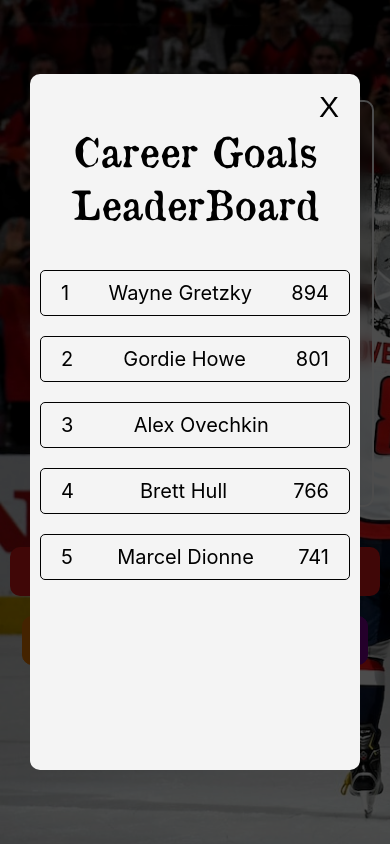
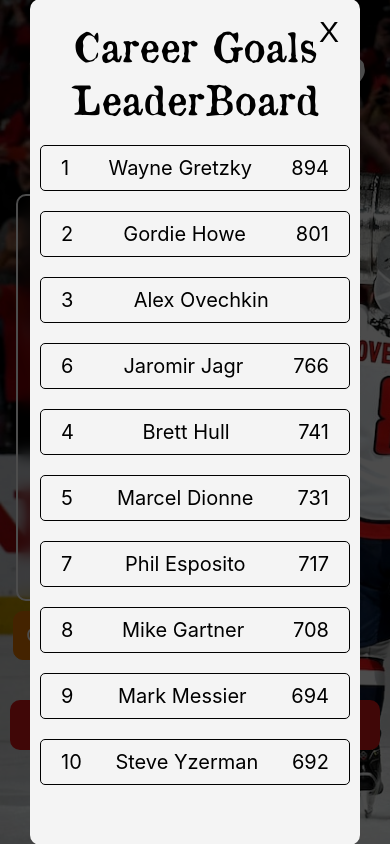
Before and after one commit to kmiecik013/Ovechkin-Countdown, a React (Create React App) app: page / in a window 390 px wide. Both pictures are taken after a click on the button "Get LeaderBoard". Built offline with nearby package versions, Linux system fonts and the light colour scheme; no server answers.

Commit message:
addition of some bug fixes

```diff
--- a/src/App.css
+++ b/src/App.css
@@ -28,9 +28,17 @@ h1 {
 }
 
 
+.ovi-countdown-title {
+  text-align: center;
+  color: white;
+  font-family:type;
+  margin: 30px 0 0 0;
+  font-size: 50px;
+
+}
+
 
 .card {
-  position: absolute;
   top:100px;
   right:200px;
   color:white;
@@ -104,10 +112,11 @@ h1 {
   font-size: 30px;
   position: absolute;
   bottom:30px;
-  right:200px;
-  background-color: rgb(87, 4, 4);
+  right:450px;
+  background-color: rgb(7, 7, 7);
   padding: 20px;
-  border-radius: 30px;
+  border-radius: 2px;
+  font-family:type;
 }
 
 .nhl-team {
@@ -117,8 +126,8 @@ h1 {
 
 .bottom-buttons {
   display: flex;
-  justify-content: space-around;
-  margin: 120px 600px 0 100px;
+  justify-content: space-between;
+  margin: 30px 0px 0 0px;
   font-size: 80px;
 }
 
@@ -129,6 +138,7 @@ h1 {
   color:white;
   border-radius: 10px;
   border: 1px solid rgb(228, 118, 0);
+  margin-right:20px
 
 }
 
@@ -147,6 +157,7 @@ h1 {
   color:white;
   border-radius: 10px;
   border: 1px solid rgb(121, 1, 145);
+  margin-left:20px
 }
 .check-leaders:hover {
   background-color: rgb(248, 168, 227);
@@ -157,6 +168,14 @@ h1 {
 
 .total-goals-ovi2 {
   margin:0px;
+}
+
+.card-plus {
+  display: flex;
+  flex-direction:column;
+  align-items: flex-end;
+  margin: 50px 200px 0px 0px;
+
 }
 
 
@@ -182,7 +201,7 @@ body {
     box-shadow: 10px 5px 7px rgba(black);
     overflow: hidden;
     transition: transform 0.5s;
-    margin:100px 50px 0px 50px;
+    margin:0px 50px 0px 50px;
     top:0;
     right:0;
   }
@@ -216,15 +235,24 @@ body {
 .bottom-buttons {
   display: flex;
   justify-content: center;
-  margin:0 10px 0 10px;
+  margin:10px 0px 0 0px;
 }
 
 .check-leaders {
+  margin-right: 40px;
   margin-left: 10px;
 }
 
 .check-schedule {
-  margin-right: 10px;
+  margin-right: 0px;
+}
+
+.card-plus {
+  display: flex;
+  justify-content: center;
+  flex-direction:column;
+
+  margin: 30px 0px 0px 0px;
 }
 
 }
--- a/src/components/LeaderBoard.jsx
+++ b/src/components/LeaderBoard.jsx
@@ -2,7 +2,7 @@ import ReactDom from 'react-dom'
 import "../styles/leaderModal.css"
 import Axios from "axios";
 import {useState} from "react"
-import players from "./playersDB.js"
+import playerSorted from "./playersDB.js"
 
 
 
@@ -57,7 +57,7 @@ export default function Modal({ open, children, onClose }) {
                 className="x-botton">X</button>
         <div className="leader-title">Career Goals LeaderBoard </div>
         <div className="important-content">
-          {players.map(createLeaderBoard)}
+          {playerSorted.map(createLeaderBoard)}
 
       <div>
 
--- a/src/components/NextGame.jsx
+++ b/src/components/NextGame.jsx
@@ -18,9 +18,16 @@ export default function NextGame() {
   const whenNextGame = () => {
     Axios.get(url).then((res) => {
       console.log("once", res.data)
+
+        if (res.data.dates[0].games[0].teams.away.team.name !== "Washington Capitals") {
       setNextGame(res.data.dates[0].games[0].teams.away.team.name);
+      return setNextGame(res.data.dates[0].games[0].teams.away.team.name);
+        }
+        else {
+          setNextGame(res.data.dates[0].games[0].teams.home.team.name);
+      return setNextGame(res.data.dates[0].games[0].teams.home.team.name);
+        }
 
-      return setNextGame(res.data.dates[0].games[0].teams.away.team.name);
 
       console.log(res.data.dates[0].games[0].teams);
     });
--- a/src/components/Ovechkin.jsx
+++ b/src/components/Ovechkin.jsx
@@ -15,6 +15,8 @@ export default function Ovechkin() {
 
   return (
     <div className="main-structure">
+      <h1 className="ovi-countdown-title">Ovi's Chase to Gretzky</h1>
+      <div className="card-plus">
         <div className="card">
           <h1>OVECHKIN</h1>
 
@@ -23,11 +25,7 @@ export default function Ovechkin() {
             <GoalCount />
           </div>
         </div>
-
-      <NextGame />
-
       <div className="bottom-buttons">
-
         <button className="check-schedule"
             onClick= {()=>setIsOpen(true)}>Get Schedule</button>
           <ScheduleModal open={isOpen} onClose={()=> setIsOpen(false)}>
@@ -39,5 +37,10 @@ export default function Ovechkin() {
           </LeaderBoard>
       </div>
     </div>
+
+      <NextGame />
+
+  </div>
+
   );
 }
--- a/src/components/ScheduleModal.jsx
+++ b/src/components/ScheduleModal.jsx
@@ -50,7 +50,7 @@ let scheduleArray = []
 
 
       let i = 0
-      while (i < 5) {
+      while (i < 10) {
         scheduleArray.push(`${res.data.dates[i].games[0].teams.away.team.name} vs ${res.data.dates[i].games[0].teams.home.team.name} on ${res.data.dates[i].date}`)
         i++;
       }
--- a/src/components/playersDB.js
+++ b/src/components/playersDB.js
@@ -1,6 +1,8 @@
 import Axios from "axios";
 import totalGoal from "./goalValue.js"
 import GoalCount2 from './GoalCount2';
+
+
 
 
 
@@ -26,25 +28,75 @@ const players = [
   name:"Alex Ovechkin",
   goals: <GoalCount2 />
 
-
-},
-
-
-{
-  id:4,
-  number:4,
-  name: "Brett Hull",
-  goals: 766
 },
 
 {
   id:5,
   number:5,
   name: "Marcel Dionne",
+  goals: 731
+},
+
+{
+  id:4,
+  number:4,
+  name: "Brett Hull",
   goals: 741
-}
+},
+
+{
+  id:6,
+  number:6,
+  name: "Jaromir Jagr",
+  goals: 766
+},
+
+{
+  id:7,
+  number:7,
+  name: "Phil Esposito",
+  goals: 717
+},
+
+{
+  id:8,
+  number:8,
+  name: "Mike Gartner",
+  goals: 708
+
+},
+
+
+
+  {
+    id:9,
+    number:9,
+    name: "Mark Messier",
+    goals: 694
+
+  },
+
+  {
+    id:10,
+    number:10,
+    name: "Steve Yzerman",
+    goals: 692
+
+  },
+
+
+
+
 
 ]
 
+const playerSorted = players.sort((a, b) => b.goals - a.goals)
 
-export default players;
+const OviColor = () => {
+
+  if (players.name === "Alex Ovechkin") {
+      return <div className="name" style ={{color: "blue"}}></div>
+  }
+}
+
+export default playerSorted
--- a/src/styles/leaderModal.css
+++ b/src/styles/leaderModal.css
@@ -17,8 +17,8 @@
 .important-content {
   padding:30px 70px 20px 70px;
   width:500px;
-  height:500px;
-  margin-top: 40px;
+  height:700px;
+  margin-top: 10px;
 }
 
 .x-botton {
@@ -52,7 +52,7 @@
 
     font-size: 40px;
     text-align: center;
-    margin: 50px 30px 20px 30px;
+    margin: 20px 30px 20px 30px;
     font-family:type;
   }
 
```
Lines whose indentation alone changed are shown as unchanged.
